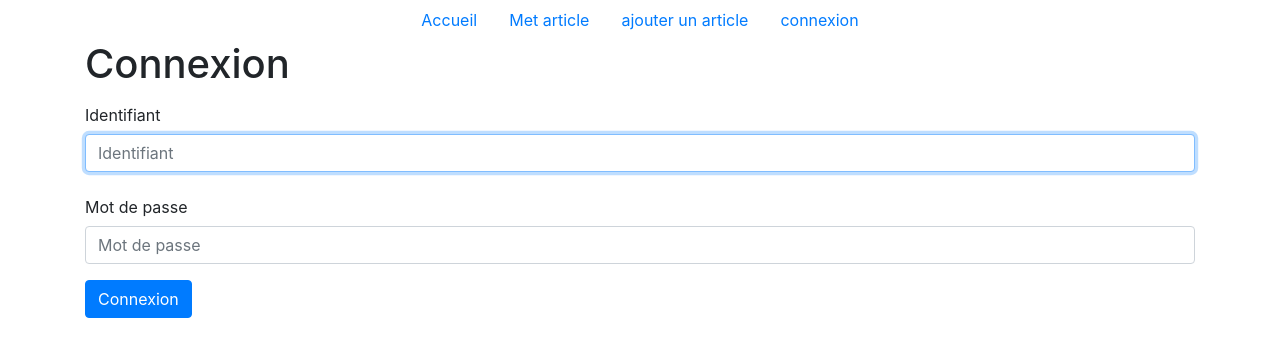
After one commit to Rcdog/Projet-php, a PHP site: page /views/connexion.php in a window 1280 px wide. The commit adds this page. Shown: the top 357 px of the page. Run offline with PHP 8.4, Linux system fonts and the light colour scheme.

Commit message:
ajout connexion avec session

```diff
--- /dev/null
+++ b/controllers/connexion-controller.php
@@ -0,0 +1,2 @@
+<?php
+include __DIR__ . '/../views/connexion.php';
--- /dev/null
+++ b/views/connexion.php
@@ -0,0 +1,29 @@
+<?php
+
+include __DIR__ . '/parties/header.php'; ?>
+
+<h1>Connexion</h1>
+
+<form method="post" action="index.php?route=connexion-handler">
+    <div class="form-group row">
+        <label for="login" class="col-sm-12 col-form-label">Identifiant</label>
+        <div class="col-sm-12">
+            <input type="text" class="form-control" name="login" id="login" placeholder="Identifiant" required autofocus>
+        </div>
+    </div>
+
+    <div class="form-group row">
+        <label for="password" class="col-sm-12 col-form-label">Mot de passe</label>
+        <div class="col-sm-12">
+            <input type="password" class="form-control" name="password" id="password" placeholder="Mot de passe" required>
+        </div>
+    </div>
+
+    <div class="form-group row">
+        <div class="col-sm-10">
+            <button type="submit" class="btn btn-primary">Connexion</button>
+        </div>
+    </div>
+</form>
+
+<?php include __DIR__ . '/parties/footer.php'; ?>
--- a/views/parties/header.php
+++ b/views/parties/header.php
@@ -22,4 +22,5 @@
             <a class="nav-link" href="index.php?route=home">Accueil</a>
             <a class="nav-link" href="index.php?route=liste-articles">Met article</a>
             <a class="nav-link" href="index.php?route=ajout-articles">ajouter un article</a>
+            <a class="nav-link" href="index.php?route=connexion">connexion</a>
         </nav>
```
Also changed, not shown: controllers/connexion-handler-controller.php (added, +25 -0 lines), index.php (+9 -0 lines), models/Utilisateur.php (added, +8 -0 lines).
